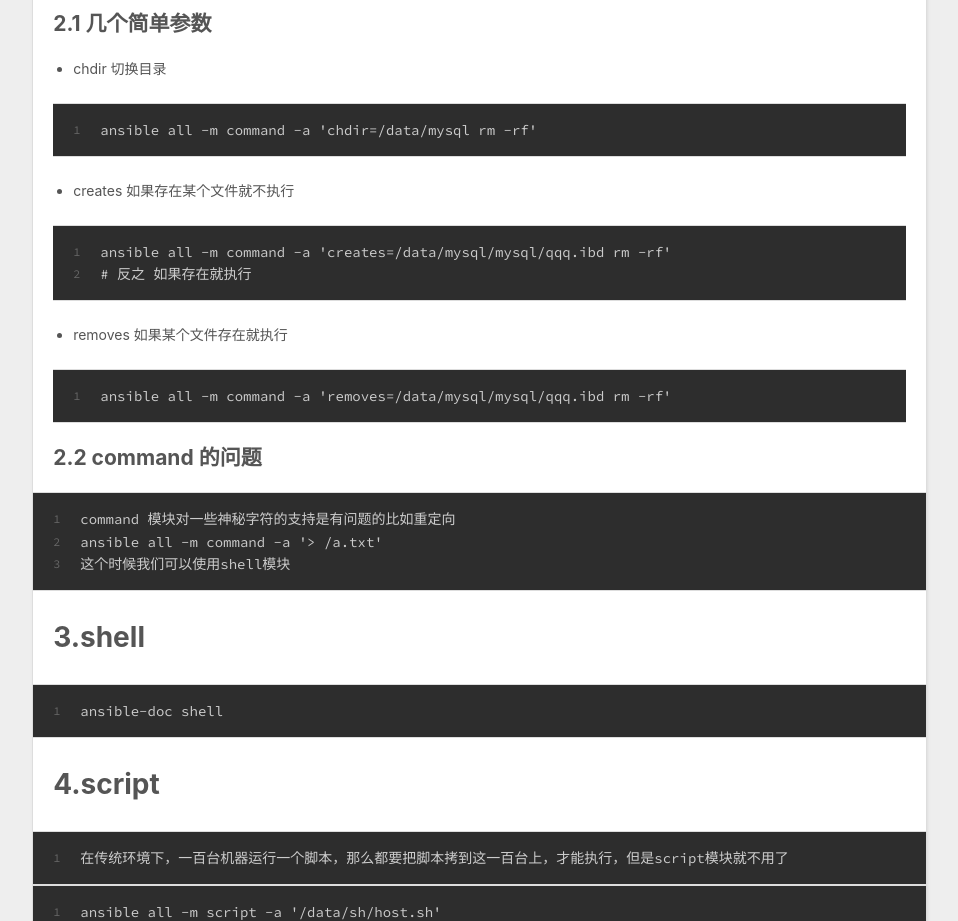
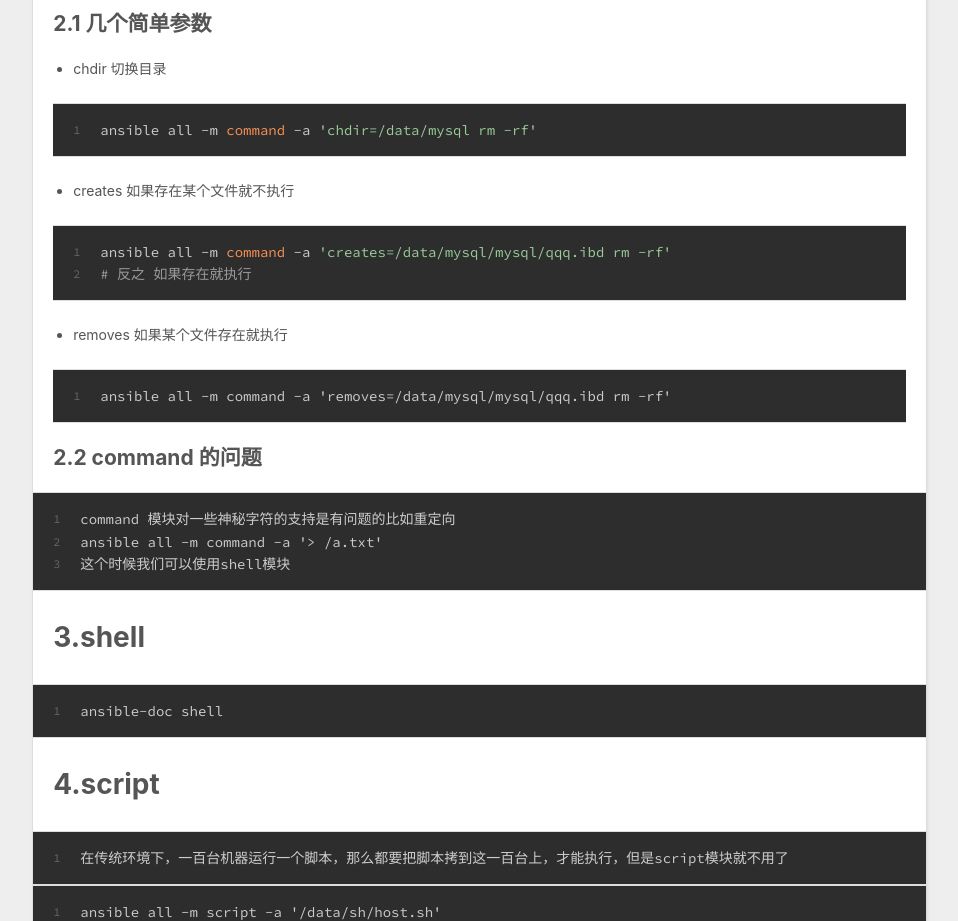
Before and after one commit to faker-DemoKing/faker-DemoKing.github.io, a plain HTML site: page index.html in a window 1280 px wide. Shown: the part 1160-2081 px from the top of the page, without its empty margins (8-966 px from the left). Drawn offline with nearby package versions, Linux system fonts and the light colour scheme.

Commit message:
Site updated: 2019-10-08 17:50:27

```diff
--- a/index.html
+++ b/index.html
@@ -140,10 +140,10 @@
 </ul>
 <h2 id="2-1-几个简单参数"><a href="#2-1-几个简单参数" class="headerlink" title="2.1 几个简单参数"></a>2.1 几个简单参数</h2><ul>
 <li><p>chdir 切换目录</p>
-  <figure class="highlight plain"><table><tr><td class="gutter"><pre><span class="line">1</span><br></pre></td><td class="code"><pre><span class="line">ansible all -m command -a &apos;chdir=/data/mysql rm -rf&apos;</span><br></pre></td></tr></table></figure>
+<figure class="highlight bash"><table><tr><td class="gutter"><pre><span class="line">1</span><br></pre></td><td class="code"><pre><span class="line">ansible all -m <span class="built_in">command</span> -a <span class="string">'chdir=/data/mysql rm -rf'</span></span><br></pre></td></tr></table></figure>
 </li>
 <li><p>creates 如果存在某个文件就不执行</p>
-<figure class="highlight plain"><table><tr><td class="gutter"><pre><span class="line">1</span><br><span class="line">2</span><br></pre></td><td class="code"><pre><span class="line">ansible all -m command -a &apos;creates=/data/mysql/mysql/qqq.ibd rm -rf&apos;</span><br><span class="line"># 反之 如果存在就执行</span><br></pre></td></tr></table></figure>
+<figure class="highlight bash"><table><tr><td class="gutter"><pre><span class="line">1</span><br><span class="line">2</span><br></pre></td><td class="code"><pre><span class="line">ansible all -m <span class="built_in">command</span> -a <span class="string">'creates=/data/mysql/mysql/qqq.ibd rm -rf'</span></span><br><span class="line"><span class="comment"># 反之 如果存在就执行</span></span><br></pre></td></tr></table></figure>
 </li>
 <li><p>removes 如果某个文件存在就执行</p>
 <figure class="highlight plain"><table><tr><td class="gutter"><pre><span class="line">1</span><br></pre></td><td class="code"><pre><span class="line">ansible all -m command -a &apos;removes=/data/mysql/mysql/qqq.ibd rm -rf&apos;</span><br></pre></td></tr></table></figure>
```
Also changed, not shown: 2019/10/08/ansible-modules/index.html (+6 -6 lines).
